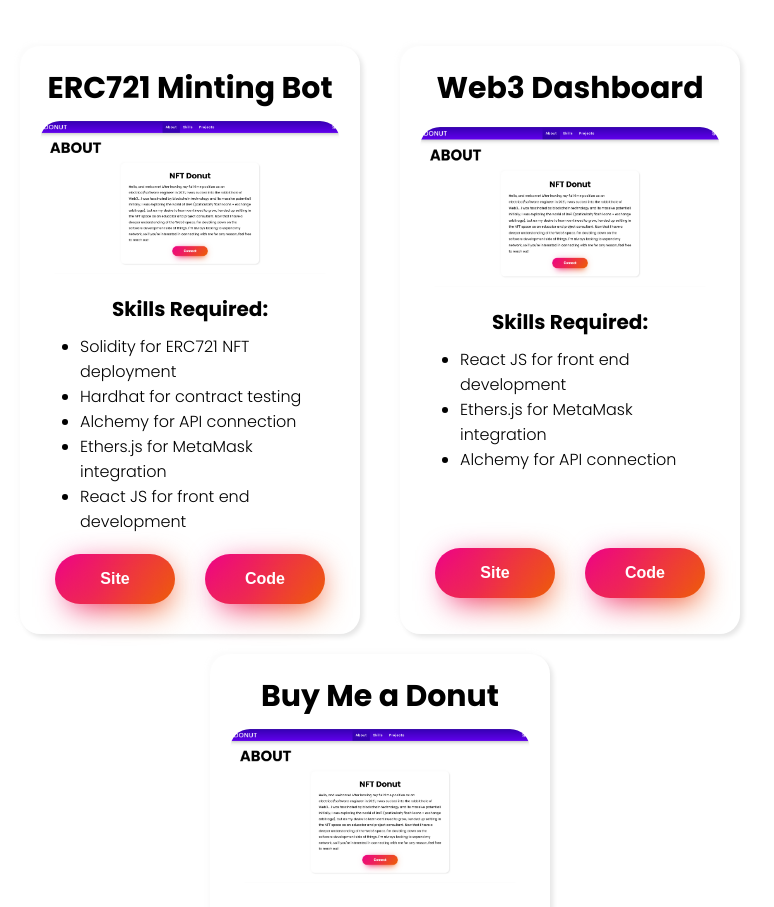
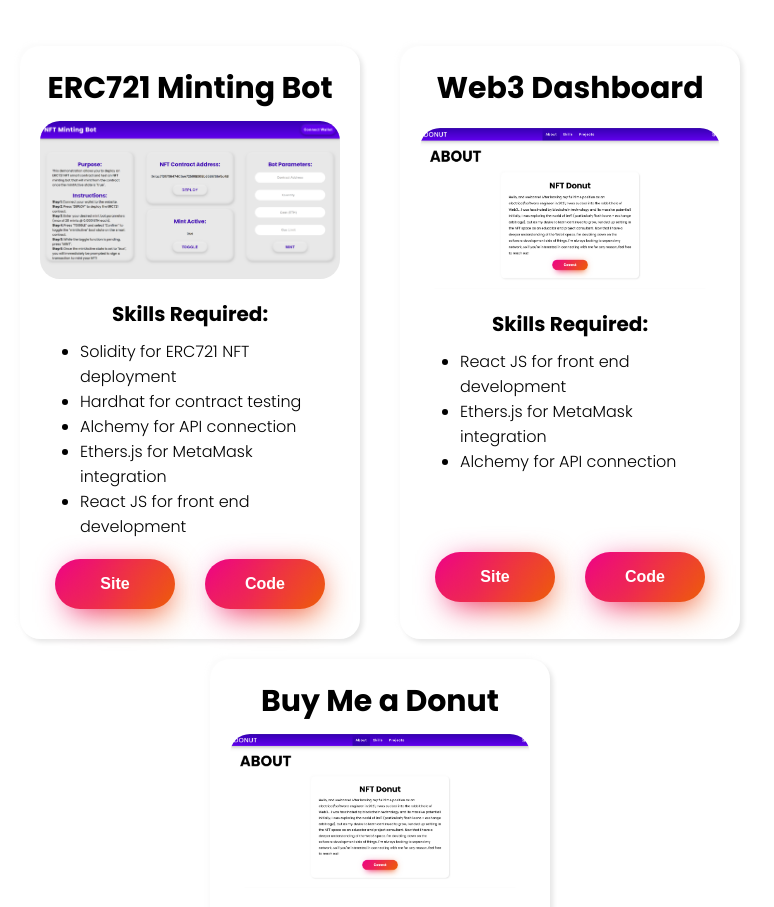
Before and after one commit to NFTDonut/web3-portfolio-react, a React (Create React App) app: page / in a window 1280 px wide. Shown: the part 2500-3407 px from the top of the page, without its empty margins (260-1034 px from the left). Built offline with nearby package versions, Linux system fonts and the light colour scheme.

Commit message:
added nft-minting-bot.png

```diff
--- a/src/Projects.js
+++ b/src/Projects.js
@@ -7,7 +7,7 @@ export default function Projects() {
             <div className="container-content">
                 <div className="project-card" data-aos="fade-right">
                     <h3>ERC721 Minting Bot</h3>
-                    <img src={require("./images/project0.PNG")} className="card-img"></img>
+                    <img src={require("./images/nft-minting-bot.PNG")} className="card-img"></img>
 
                     <div className="project-skills-container">
                         <h5>Skills Required:</h5>
```
Also changed, not shown: src/images/nft-minting-bot.PNG (added).
